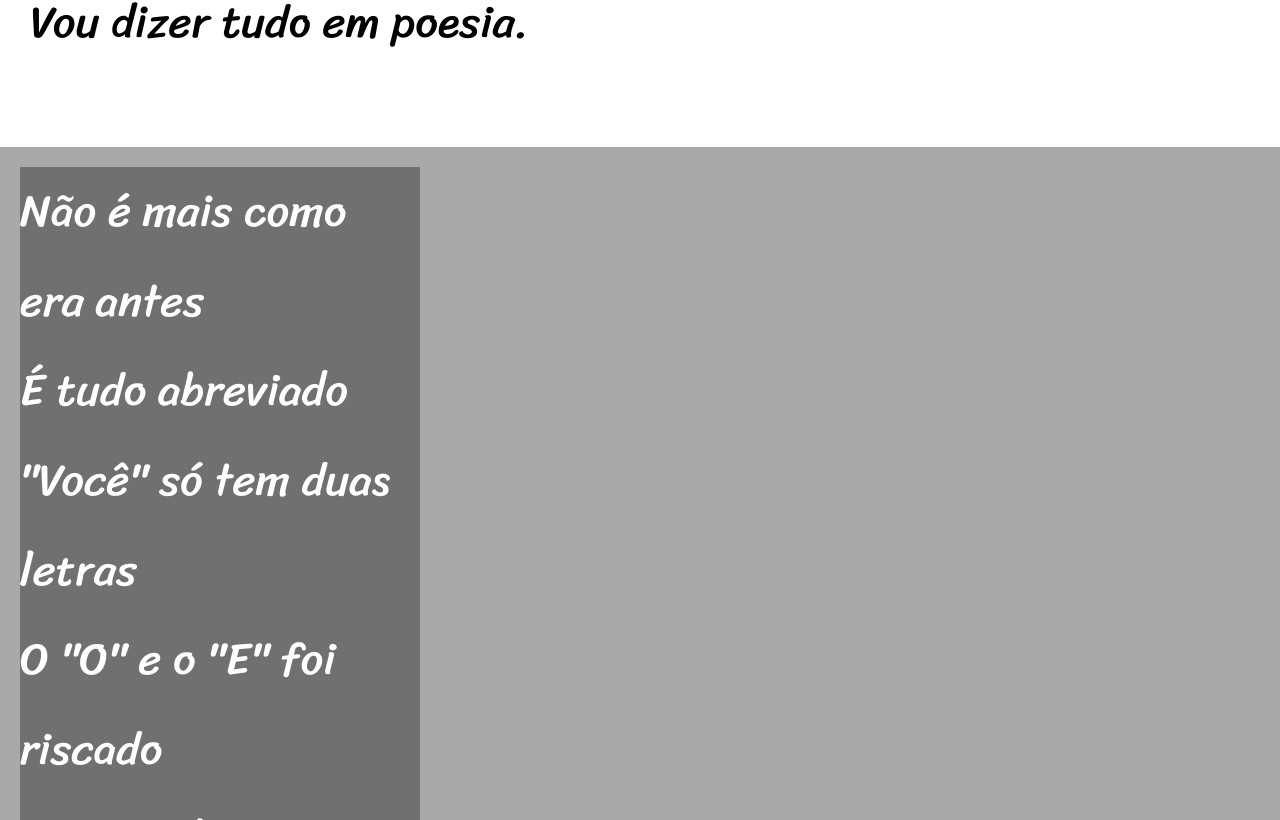
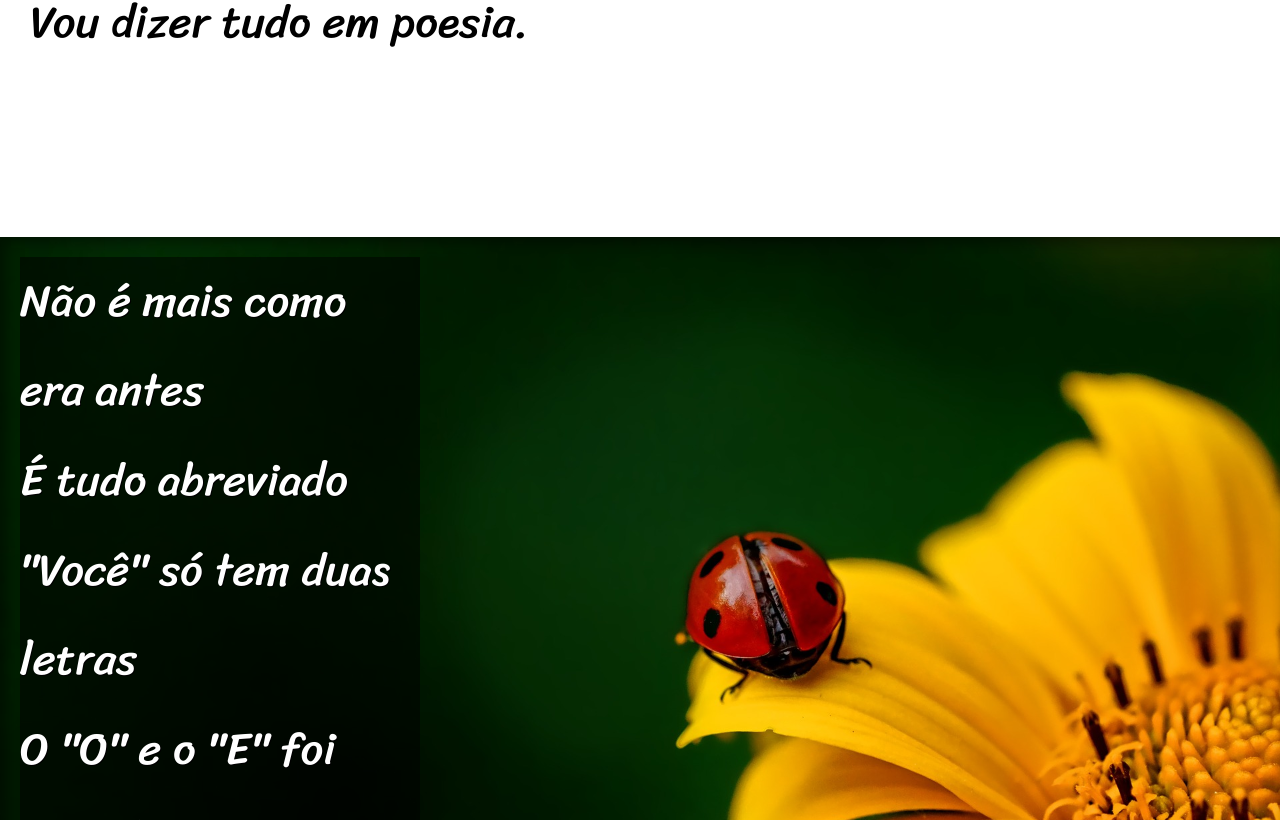
Before and after one commit to joao-fernando-creto-braga/Projeto-Cordel, a plain HTML site: page pacote-d012/cordel.html in a window 1280 px wide. Shown: the part 900-1720 px from the top of the page. Drawn offline with Linux system fonts and the light colour scheme.

Commit message:
Projeto Pronto

```diff
--- a/pacote-d012/cordel.html
+++ b/pacote-d012/cordel.html
@@ -31,7 +31,7 @@
 
 
 
-    <section class="imagen">
+    <section class="imagen" id="imagen01">
         <p class="imagen2">
             Não é mais como era antes <br>
             É tudo abreviado <br>
@@ -69,7 +69,7 @@
 
 
 
-    <section class="imagen">
+    <section class="imagen" id="imagen02">
         <p class="imagen2">
             Tenho saudade das cartas <br>
             Escritas com a própria mão <br>
--- a/pacote-d012/style.css
+++ b/pacote-d012/style.css
@@ -57,19 +57,40 @@ section{
     font-size: 3.5vw;
 }
 
+section > p{
+    padding-bottom: 2em;
+}
+
 .normal{
    background-color: white;
 }
 
 .imagen{
+    background-size: cover;
+    box-shadow: inset 6px 6px 13px 0px rgba(0, 0, 0, 0.435);
     color: white;
     display: inline-block;
     padding: 20px;
+    background-attachment: fixed;
 }
 
 .imagen2{
-    background-color: rgba(0, 0, 0, 0.34);
+    text-shadow: 1px 1px 0px black;
+    background-color: rgba(0, 0, 0, 0.514);
     width: 400px;
+    padding-bottom: 0px;
+}
+
+#imagen01{
+    background-position: right center;
+    display: block;
+    background-image: url(imagens/background001.jpg);
+}
+
+#imagen02{
+    background-position: right center;
+    display: block;
+    background-image: url(imagens/background002.jpg);
 }
 
 footer{
```
